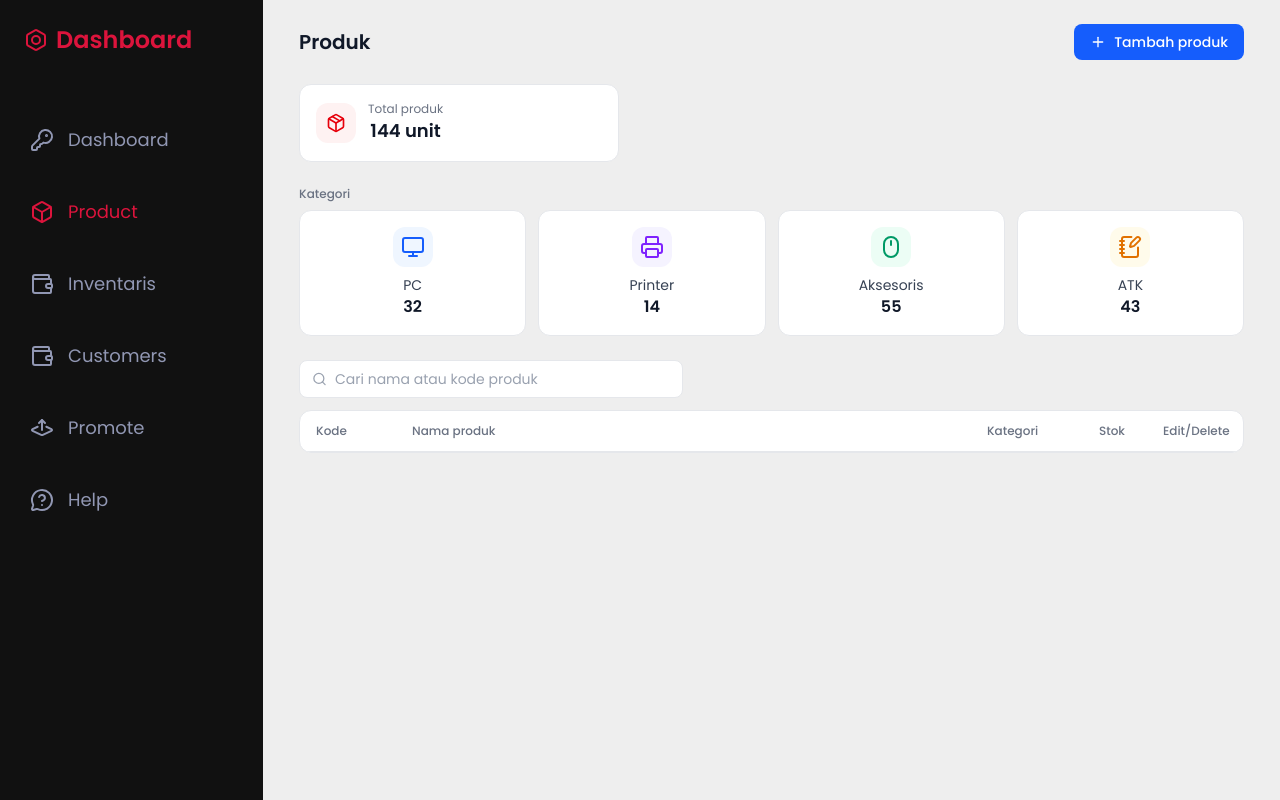
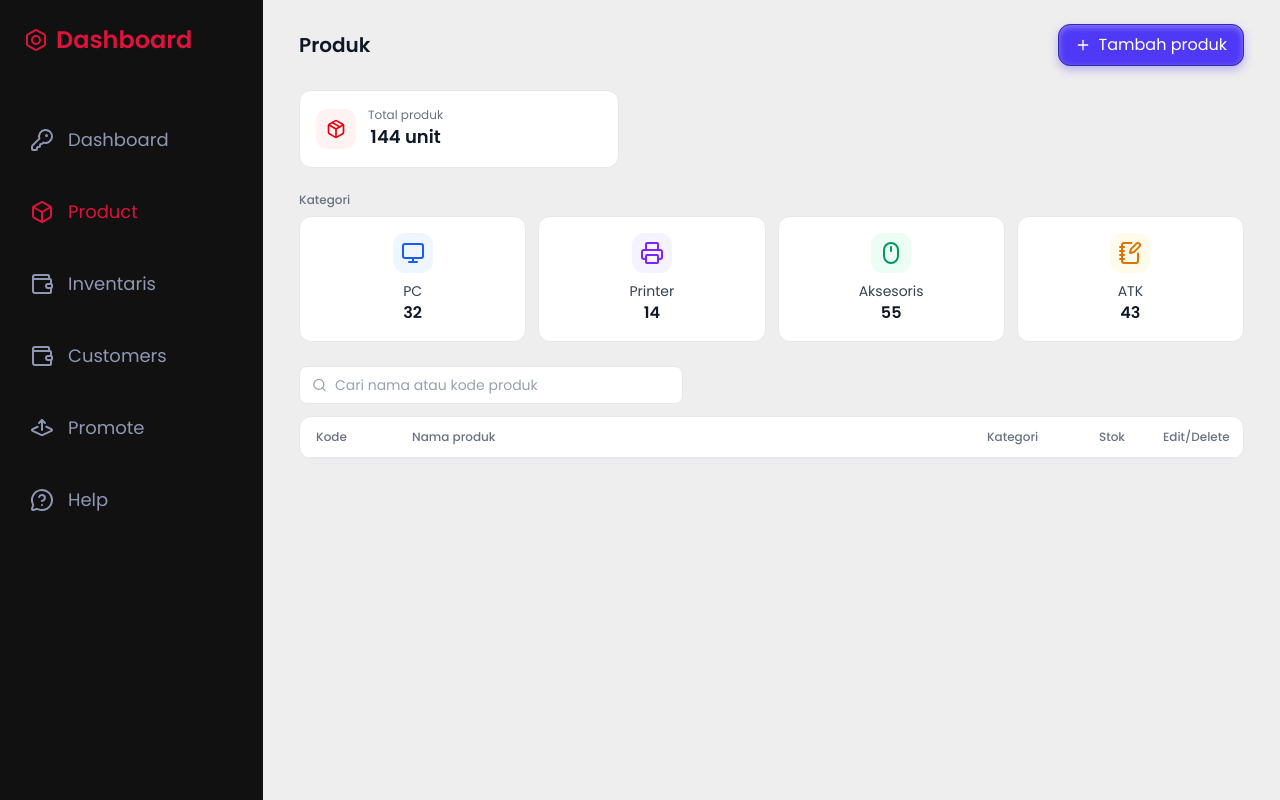
Before and after one commit to aurandyairlangga/Inventaris-kkp, a React (Vite) app: page /product in a window 1280 px wide. Built offline with nearby package versions, Linux system fonts and the light colour scheme.

Commit message:
feat: add reusable Button component

```diff
--- a/src/components/Button.jsx
+++ b/src/components/Button.jsx
@@ -1,16 +1,33 @@
 import cn from "../utils/cn";
 
-const Button = ({ children = null, variant = "primary" }) => {
+const Button = ({
+  children = null,
+  variant = "primary",
+  className = "",
+  type = "button",
+  ...props
+}) => {
   const buttonVariant = {
-    primary: "bg-amber-600 text-white",
-    secondary: "bg-amber-800 text-amber-500 border oborder-amber-500",
-    tertiary: "text-amber-500",
+    primary:
+      "bg-indigo-600 text-white border border-indigo-800 shadow-[0_4px_10px_rgba(79,70,229,0.35),inset_0_2px_6px_rgba(255,255,255,0.35)] hover:bg-indigo-700 hover:shadow-[0_6px_14px_rgba(79,70,229,0.45),inset_0_2px_6px_rgba(255,255,255,0.35)]",
+    secondary:
+      "bg-white text-indigo-600 border border-indigo-600 shadow-[0_4px_10px_rgba(0,0,0,0.08),inset_0_2px_6px_rgba(255,255,255,0.8)] hover:bg-indigo-50",
+    tertiary: "text-indigo-600 hover:bg-indigo-600/10",
   };
 
   return (
-    <button className={cn("rounded-lg px-4 py-2 w-fit", buttonVariant[variant])}>
+    <button
+      type={type}
+      className={cn(
+        "rounded-xl px-4 py-2 w-fit cursor-pointer transition-all active:scale-[0.98] disabled:opacity-50 disabled:cursor-not-allowed",
+        buttonVariant[variant],
+        className
+      )}
+      {...props}
+    >
       {children}
     </button>
   );
 };
+
 export default Button;
--- a/src/features/product-features/Product.jsx
+++ b/src/features/product-features/Product.jsx
@@ -1,14 +1,9 @@
-import {
-  Plus,
-  Pencil,
-  Trash2,
-  Search,
-  Package,
-} from "lucide-react";
+import { Plus, Pencil, Trash2, Search, Package } from "lucide-react";
 import { useState } from "react";
 import CategoryCards from "./CategoryCards";
 import CreateProduct from "./modal/CreateProduct";
 import ProductCard from "./ProductCard";
+import Button from "@/components/Button";
 
 const Product = () => {
   const [productList, setProductList] = useState([]);
@@ -26,13 +21,13 @@ const Product = () => {
       {/* Header */}
       <div className="flex items-center justify-between mb-6">
         <p className="text-xl font-semibold text-gray-900">Produk</p>
-        <button
+        <Button
           onClick={() => setShowModal(true)}
-          className="flex items-center gap-2 rounded-lg bg-blue-600 px-4 py-2 text-sm font-medium text-white hover:bg-blue-700 transition-colors cursor-pointer"
+          className="flex items-center gap-2"
         >
           <Plus size={16} />
-          <p>Tambah produk</p>
-        </button>
+          Tambah produk
+        </Button>
       </div>
 
       {/* Total produk */}
--- a/src/features/product-features/modal/CreateProduct.jsx
+++ b/src/features/product-features/modal/CreateProduct.jsx
@@ -1,3 +1,4 @@
+import Button from "@/components/Button";
 import { useState } from "react";
 
 const CreateProduct = ({
@@ -84,21 +85,16 @@ const CreateProduct = ({
           </div>
 
           <div className="flex gap-3">
-            <button
+            <Button
+              variant="secondary"
+              className="w-full"
               onClick={() => onClose(false)}
-              type="button"
-              className="w-full rounded-xl bg-blue-600 py-3 text-sm font-semibold text-white cursor-pointer  hover:bg-blue-800 transition-colors "
             >
-              Cancel
-            </button>
-
-            <button
-              onClick={onSubmit}
-              type="button"
-              className="w-full rounded-xl bg-blue-600 py-3 text-sm font-semibold text-white cursor-pointer hover:bg-blue-800 transition-colors"
-            >
-              Submit
-            </button>
+              Batal
+            </Button>
+            <Button className="w-full" onClick={onSubmit}>
+              Simpan
+            </Button>
           </div>
         </div>
       </div>
```
